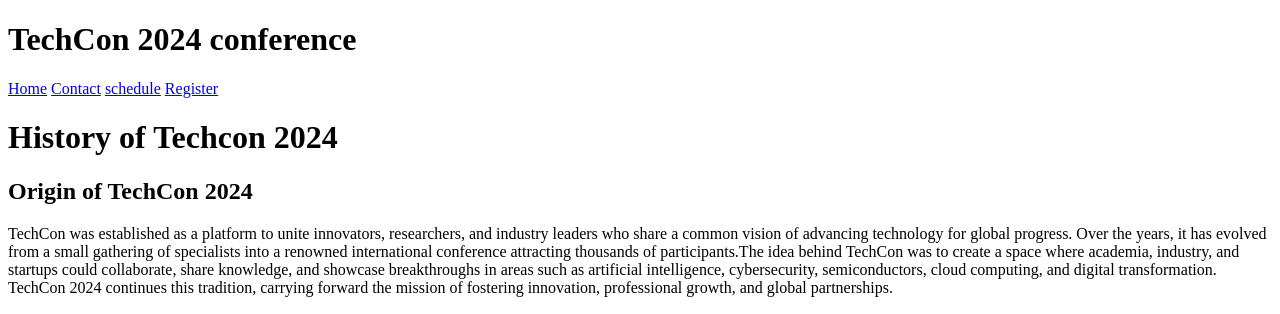
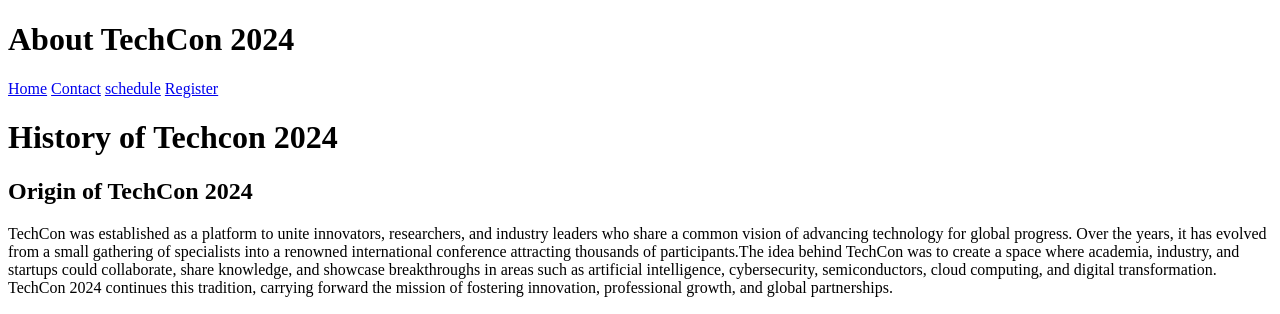
Before and after one commit to efibit/TechCon_HTML, a plain HTML site: page techcon_website/about.html in a window 1280 px wide. Shown: the top 314 px of the page. Drawn offline with Linux system fonts and the light colour scheme.

Commit message:
adding About

```diff
--- a/techcon_website/about.html
+++ b/techcon_website/about.html
@@ -5,7 +5,7 @@
     </head>
     <body>
         <header>
-            <h1>TechCon 2024 conference</h1>
+            <h1>About TechCon 2024</h1>
             <nav>
                 <a href="index.html" target="_blank">Home</a>
                 <a href ="contact.html" target="_blank">Contact</a>
```
